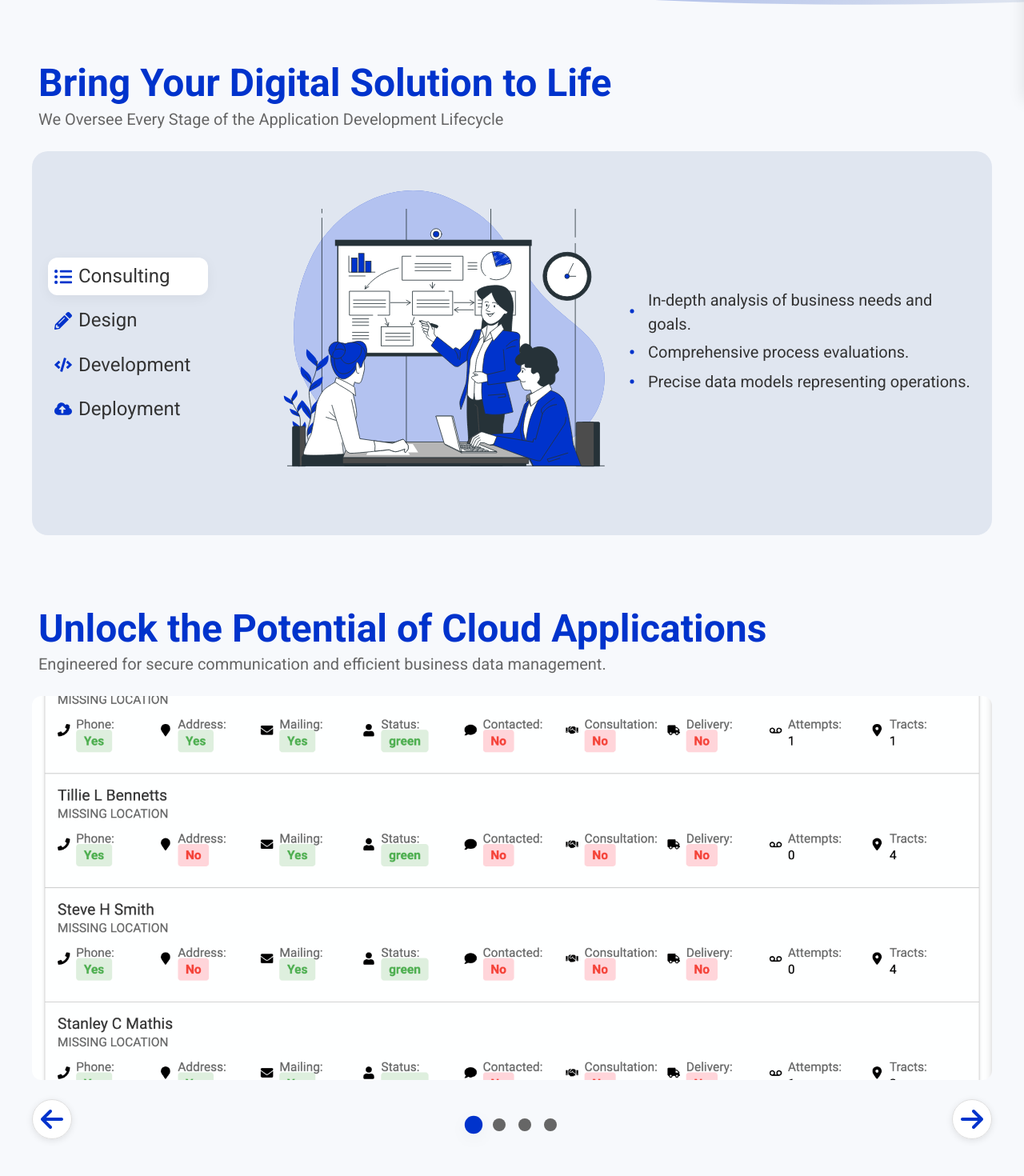
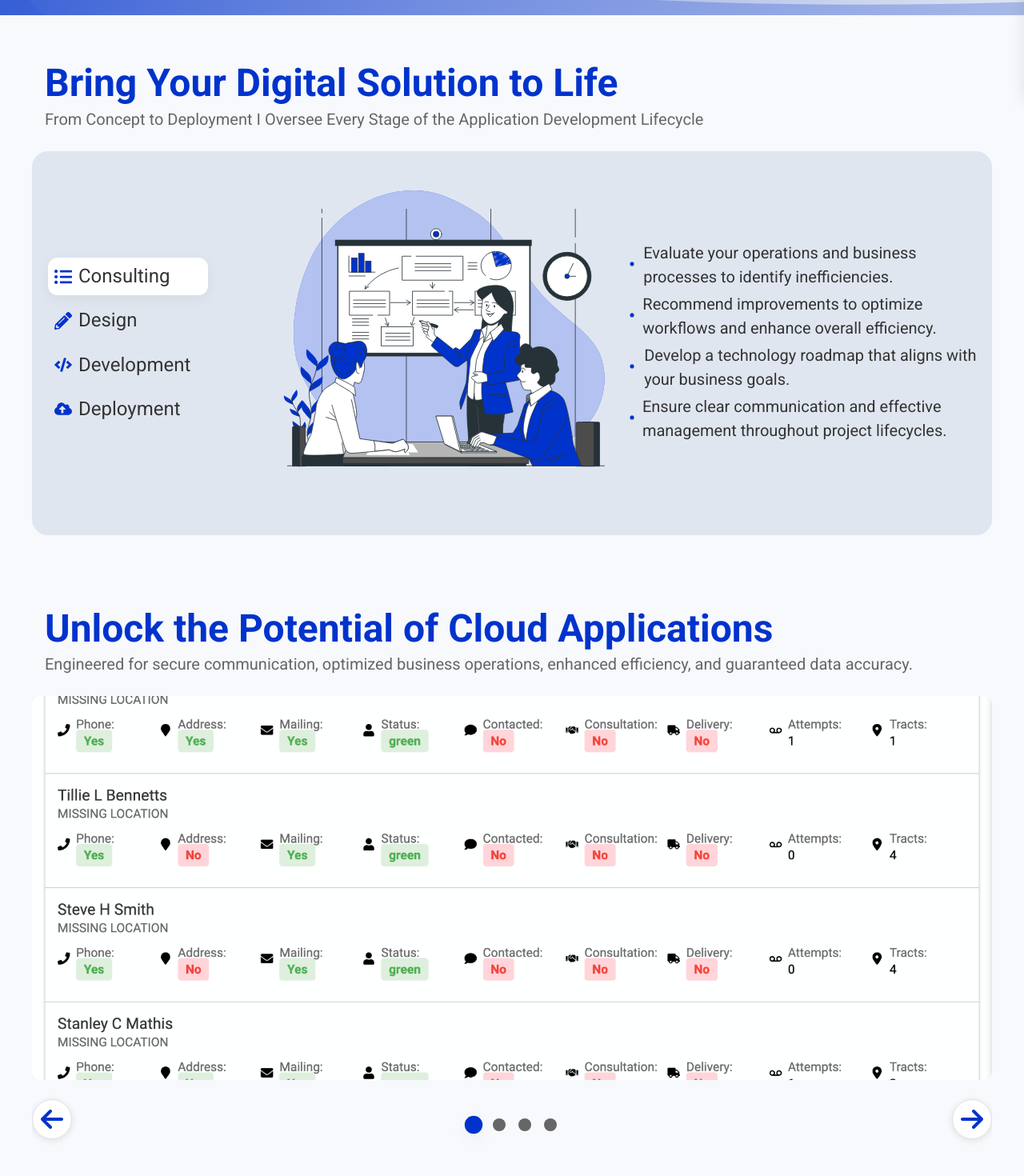
Before and after one commit to VijayKumar9389/Company-Website, a React (Vite) app: page / in a window 1280 px wide. Shown: the part 680-2150 px from the top of the page at 80% size. Built offline with nearby package versions, Linux system fonts and the light colour scheme.

Commit message:
site revamp

```diff
--- a/src/pages/Design/Design.scss
+++ b/src/pages/Design/Design.scss
@@ -1,4 +1,10 @@
 @import '../../styles/variables';
+
+.slideshow-container {
+  max-width: $breakpoint-xl;
+  margin: 0 auto;
+  overflow: hidden;
+}
 
 .slideshow-wrapper {
   max-width: 1200px;
--- a/src/pages/Design/Design.tsx
+++ b/src/pages/Design/Design.tsx
@@ -27,7 +27,7 @@ const Slideshow: React.FC = () => {
         <div className="slideshow-container">
             <Header
                 heading="Unlock the Potential of Cloud Applications"
-                desc="Engineered for secure communication and efficient business data management."
+                desc="Engineered for secure communication, optimized business operations, enhanced efficiency, and guaranteed data accuracy."
             />
             <div className="slideshow-wrapper" data-aos="fade-up">
 
--- a/src/pages/Hero/Hero.scss
+++ b/src/pages/Hero/Hero.scss
@@ -53,7 +53,8 @@
   }
 
   .custom-shape-divider-bottom-1725135656 .shape-fill {
-    fill: #f7f9fc;
+    fill: $primary-color;
+    opacity: .25;
   }
 
   &::before {
--- a/src/pages/Projects/Projects.tsx
+++ b/src/pages/Projects/Projects.tsx
@@ -7,8 +7,8 @@ const Work = () => {
     return (
         <div className="work-container">
             <Header
-                heading="Explore My Valued Clients Digital Solutions"
-                desc="Tailored to Reflect and Manage Their Unique Business Operations"
+                heading="Explore My Technology"
+                desc="Tailored to reflect and manage each business's unique operations."
             />
             {workData.map((project: WorkData, index: number) => (
                 <ProjectSection key={index} project={project} />
--- a/src/pages/Projects/data.ts
+++ b/src/pages/Projects/data.ts
@@ -46,68 +46,68 @@ export interface WorkData {
 export const workData: WorkData[] = [
     {
         title: 'Outreach Management',
-        desc: 'Streamline stakeholder management, delivery tracking, and inventory for Triton Public Awareness.',
+        desc: 'The OnTract application designed for Triton Public Awareness streamlines stakeholder management, delivery tracking, and inventory control, enhancing operational efficiency and effectiveness.',
         imageUrl: OutReach,
         logo: Triton,
         sections: [
             {
                 title: "Stakeholder Management",
-                desc: "Manage stakeholder interactions and delivery planning with advanced tools for efficiency.",
+                desc: "Optimize stakeholder interactions and delivery planning ",
                 sections: [
                     {
-                        description: "Monitor real-time updates on stakeholder status and project progress.",
+                        description: "Monitor real-time updates on stakeholder status and project progress",
                         imageUrl: StakeholderStats,
                     },
                     {
-                        description: "Filter stakeholders by various criteria to tailor engagement and communication.",
+                        description: "Filter stakeholders by various criteria to to simplify engagement",
                         imageUrl: StakeholderFilter,
                     },
                     {
-                        description: "Visualize stakeholder connections and details to gain deeper insights.",
+                        description: "Visualize stakeholder connections and details to gain deeper insights",
                         imageUrl: StakeholderInfo,
                     },
                     {
-                        description: "Import and organize project data using Excel file uploads for streamlined data management.",
+                        description: "Import and organize project data using Excel file uploads",
                         imageUrl: Upload,
                     }
                 ]
             },
             {
                 title: 'Delivery Management',
-                desc: 'Enhance delivery operations with tools for precise planning, tracking, and optimization.',
+                desc: 'Enhance delivery operations with precise planning, tracking, and optimization',
                 sections: [
                     {
-                        description: 'Assign and manage safety packages with accuracy to ensure correct delivery.',
+                        description: 'Assign and manage safety packages with accuracy to ensure correct delivery',
                         imageUrl: DeliveryPlanning,
                     },
                     {
-                        description: 'Automatically update delivery and stakeholder statuses with set completion dates.',
+                        description: 'Automatically update stakeholder consultation date upon delivery completion',
                         imageUrl: DeliveryStatus,
                     },
                     {
-                        description: 'Plan and optimize routes for field agents to increase delivery efficiency.',
+                        description: 'Plan and optimize routes for field agents to  reducing time on the road',
                         imageUrl: DeliveryRoutes,
                     },
                     {
-                        description: 'Modify delivery details, including package assignments and updates, as needed.',
+                        description: 'Modify delivery details, including package assignments and details, as needed',
                         imageUrl: DeliveryChanges,
                     },
                 ],
             },
             {
                 title: 'Inventory Management',
-                desc: 'Maintain precise inventory records and control with detailed tracking and management features.',
+                desc: 'Maintain precise inventory records and control with detailed tracking and management',
                 sections: [
                     {
-                        description: 'Create and manage custom packages, tracking item quantities for accurate oversight.',
+                        description: 'Create and manage custom packages, tracking item quantities for accurate oversight',
                         imageUrl: InventoryPackage,
                     },
                     {
-                        description: 'Store images and quantities of items to ensure accurate inventory records.',
+                        description: 'Store images and quantities of items to ensure accurate inventory records',
                         imageUrl: InventoryItems,
                     },
                     {
-                        description: 'Track sent items with detailed records of deliveries and package types.',
+                        description: 'Track sent items with detailed records of deliveries and package types',
                         imageUrl: InventoryRecords,
                     },
                     {
@@ -120,7 +120,7 @@ export const workData: WorkData[] = [
     },
     {
         title: 'Inventory Management',
-        desc: 'Efficiently manage rental property inventory with accurate record-keeping and receipt storage for Emerald Executive Housing.',
+        desc: 'The Inventory Tracker application designed for Emerald Executive Housing efficiently manages rental property inventory, ensuring accurate record-keeping and secure receipt storage.',
         imageUrl: InventoryApp,
         logo: Emerald,
         sections: [
--- a/src/pages/Results/data.ts
+++ b/src/pages/Results/data.ts
@@ -7,32 +7,32 @@ import { BiErrorCircle } from 'react-icons/bi';
 export const skillsData = [
     {
         title: 'Centralized Data Management',
-        description: 'Centralize your data on a single platform to enhance team coordination and boost operational efficiency.',
+        description: 'Enable real-time collaboration on a single platform to improve team collaboration and coordination.',
         icon: AiOutlineDatabase, // Database icon for data management
     },
     {
         title: 'Improved Efficiency',
-        description: 'Streamline workflows and automate routine tasks to boost productivity, save time, and reduce manual errors.',
+        description: 'Boost productivity and save time with workflows and navigation tailored to fit your specific business processes.',
         icon: AiOutlineSync, // Sync icon for efficiency
     },
     {
         title: 'Enhanced Decision-Making',
-        description: 'Convert complex data into actionable insights with intuitive dashboards and visualizations for strategic decision-making.',
+        description: 'Support informed, strategic decision-making with powerful data visualization and real-time calculations.',
         icon: RiBarChartLine, // Bar chart icon for data visualization
     },
     {
         title: 'Accurate Record Keeping',
-        description: 'Store events, data, images, and files securely in the cloud for reliable and easy access.',
+        description: 'Ensure reliable access to records, images, and files in the cloud, maintaining accuracy and integrity across all your data.',
         icon: IoMdFiling, // Filing icon for record keeping
     },
     {
         title: 'Reduced Errors',
-        description: 'Minimize operational errors through advanced data processing and built-in error checking.',
+        description: 'Prevent potential issues and ensure data integrity with built-in data validation and error-checking.',
         icon: BiErrorCircle, // Error circle icon for error reduction
     },
     {
         title: 'High User Adoption',
-        description: 'Promote high user adoption with strong UX/UI design and regular updates based on user feedback.',
+        description: 'Encourage high user adoption through continuous improvements based on user feedback and dedicated app support.',
         icon: FaUsers, // Users icon for user adoption
     },
 ];
--- a/src/pages/Skills/Skills.scss
+++ b/src/pages/Skills/Skills.scss
@@ -6,6 +6,8 @@
   flex-direction: column;
   align-items: center;
   overflow: hidden;
+  max-width: $breakpoint-xl;
+  margin: 0 auto;
 
   // Competency section container
   .competency-section {
--- a/src/pages/Skills/Skills.tsx
+++ b/src/pages/Skills/Skills.tsx
@@ -18,9 +18,10 @@ export const competenciesData: Competency[] = [
     {
         title: "Consulting",
         description: [
-            "In-depth analysis of business needs and goals.",
-            "Comprehensive process evaluations.",
-            "Precise data models representing operations."
+            "Evaluate your operations and business processes to identify inefficiencies.",
+            "Recommend improvements to optimize workflows and enhance overall efficiency.",
+            "Develop a technology roadmap that aligns with your business goals.",
+            "Ensure clear communication and effective management throughout project lifecycles."
         ],
         icon: FaListUl,
         img: svgOne,
@@ -28,9 +29,10 @@ export const competenciesData: Competency[] = [
     {
         title: "Design",
         description: [
-            "User-centric interfaces for optimal UX.",
-            "Adaptable web components for data visualization.",
-            "Manage databases for accurate mapping and navigation."
+            "Create user-friendly interfaces that enhance the user experience (UX).",
+            "Implement modern responsive design techniques for seamless access across all devices.",
+            "Design custom web components that present data clearly and effectively.",
+            "Develop precise data models that accurately reflect your business operations."
         ],
         icon: FaPencilAlt,
         img: svgTwo,
@@ -38,10 +40,10 @@ export const competenciesData: Competency[] = [
     {
         title: "Development",
         description: [
-            "REST APIs for seamless communication.",
-            "Automated data processing with advanced algorithms.",
-            "Robust error-checking mechanisms.",
-            "Scalable, secure cloud-based applications."
+            "Build REST APIs for seamless communication and integration with other systems.",
+            "Implement error-checking and validation mechanisms to ensure system reliability.",
+            "Maintain a clean, robust codebase that allows for easy updates and future feature additions.",
+            "Develop scalable, secure cloud-based applications."
         ],
         icon: FaCode,
         img: svgThree,
@@ -49,10 +51,10 @@ export const competenciesData: Competency[] = [
     {
         title: "Deployment",
         description: [
-            "Scalability aligned with business growth.",
-            "Reliable hosting and deployment solutions.",
-            "Secure storage for images and files.",
-            "Continuous support and monitoring."
+            "Apply cutting-edge security measures in compliance with industry standards.",
+            "Configure cloud environments for reliable hosting.",
+            "Ensure scalable storage for images and files.",
+            "Provide continuous support and monitoring."
         ],
         icon: FaCloudUploadAlt,
         img: svgFour,
@@ -70,7 +72,7 @@ const Skills: React.FC = () => {
         <div className="skills-container">
             <Header
                 heading="Bring Your Digital Solution to Life"
-                desc="We Oversee Every Stage of the Application Development Lifecycle"
+                desc="From Concept to Deployment I Oversee Every Stage of the Application Development Lifecycle"
             />
             <div className="competency-section">
                 <div className="competency-list" data-aos="fade-right">
```
Also changed, not shown: src/components/Navbar/Navbar.tsx (+11 -0 lines).
